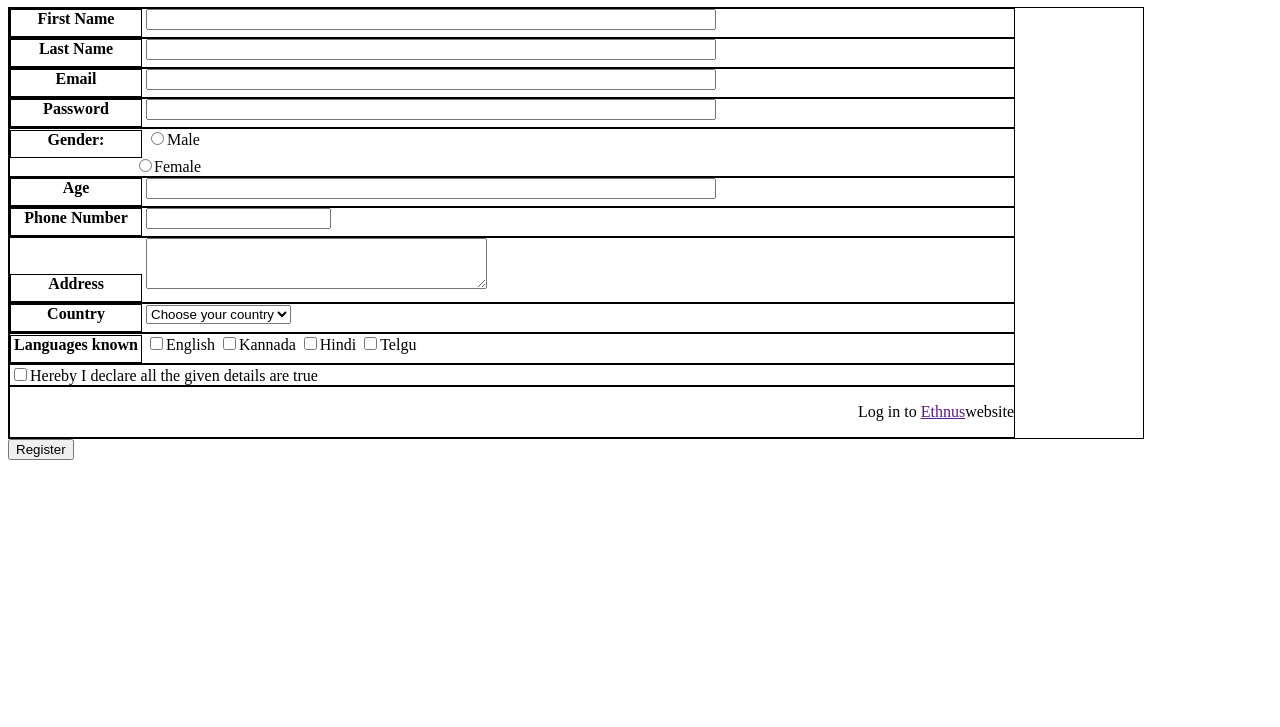
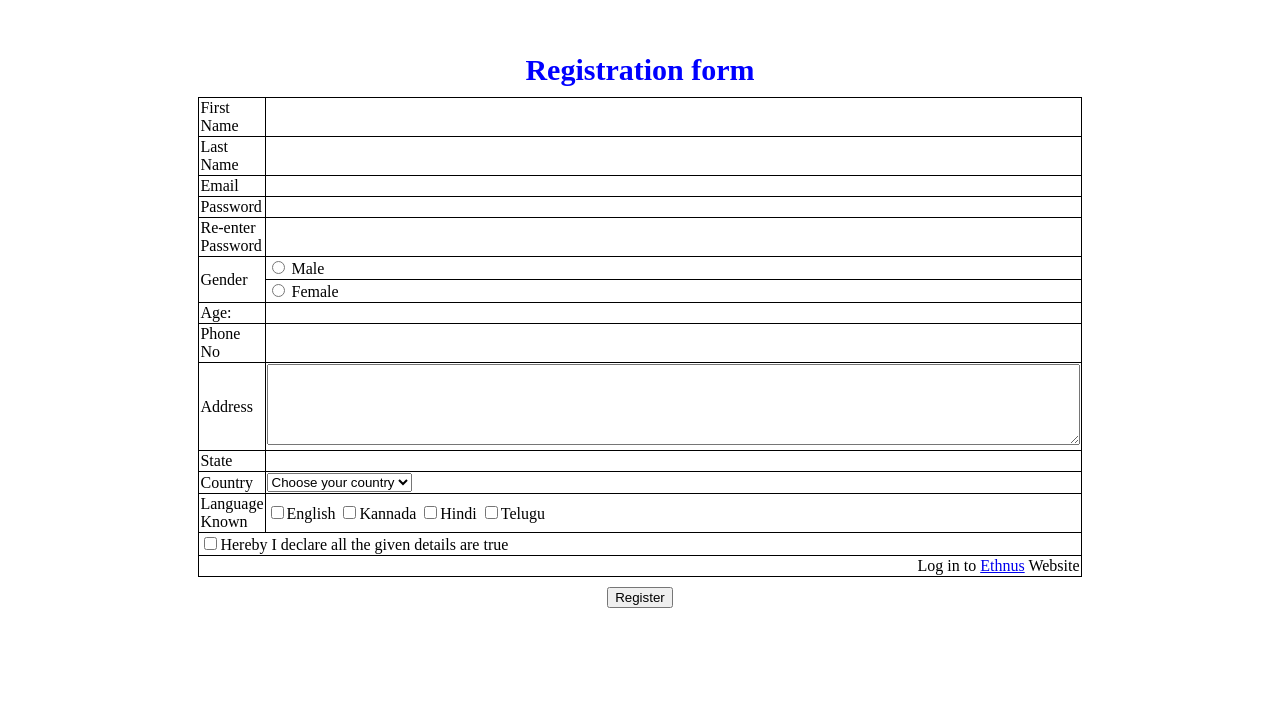
Before and after one commit to gouravmakur09/MERNStackTasks, a plain HTML site: page Task 5.html in a window 1280 px wide. Shown: the part 73-800 px from the top of the page. Drawn offline with Linux system fonts and the light colour scheme.

Commit message:
Add files via upload

```diff
--- a/Task 5.html
+++ b/Task 5.html
@@ -1,113 +1,99 @@
 <!DOCTYPE html>
 <html lang="en">
-
 <head>
     <meta charset="UTF-8">
     <meta name="viewport" content="width=device-width, initial-scale=1.0">
     <title>Task 5</title>
     <style>
-        p {
-            text-align: right;
-
+        caption{
+            font-size:30px ;
+            color: blue;
+            margin-bottom: 10px;
+            font-weight: bolder;
         }
-
-        .label {
+        div{
+            margin-top: 10px;
+            text-align: center;
+        }
+        table{
+            margin-top: 10%;
+            margin-left: auto;
+            margin-right: auto;
+            width: 60%;
+        }
+        table,td{
             border: 1px solid black;
-            width: 130px;
-            height: 26px;
-            display: inline-block;
-            text-align: center;
-            font-weight: bold;
-
-        }
-
-        #Address {
-            border: 1px solid black;
-            width: 130px;
-            height: 26px;
-            display: inline-block;
-            text-align: center;
-            font-weight: bold;
-        }
-
-        .form {
-
-            border: 1px solid black;
-            margin: 0 128px 0px 0px;
-        }
-
-        .form input[type="text"],[type="email"],[type="password"] {
-            width: 562px;
+            border-collapse: collapse;
         }
     </style>
 </head>
+<table>
+    <caption>Registration form</caption>
+    <tr>
+        <td style="width: 15%; ">First Name</td>
+        <td style="width: 45%; "></td>
+    </tr>
+    <tr>
+        <td style="width: 15%; ">Last Name</td>
+        <td style="width: 45%; "></td>
+    </tr>
+    <tr>
+        <td style="width: 15%; ">Email</td>
+        <td style="width: 45%; "></td>
+    </tr>
+    <tr>
+        <td style="width: 15%; ">Password</td>
+        <td style="width: 45%; "></td>
+    </tr>
+    <tr>
+        <td style="width: 15%; ">Re-enter Password</td>
+        <td style="width: 45%; "></td>
+    </tr>
+    <tr>
+        <td rowspan="2" style="width: 15%; height: 40px; ">Gender</td>
+        <td style="width: 45%; "><input type="radio"> Male</td>
+    </tr>
+    <tr>
+        <td style="width: 45%;"><input type="radio"> Female</td>
+    </tr>
+    <tr>
+        <td style="width: 15%; ">Age:</td>
+        <td style="width: 45%; "></td>
+    </tr>
+    <tr>
+        <td style="width: 15%; ">Phone No</td>
+        <td style="width: 45%; "></td>
+    </tr>
+    <tr>
+        <td style="width: 15%; ">Address</td>
+        <td style="width: 45%; "><textarea name="" id="" cols="99" rows="5"></textarea></td>
+    </tr>
+    <tr>
+        <td style="width: 15%; ">State</td>
+        <td style="width: 45%; "></td>
+    </tr>
+    <tr>
+        <td style="width: 15%; ">Country</td>
+        <td style="width: 45%; "><select id="country"><option value="country">Choose your country</option></select></td>
+    </tr>
+    <tr>
+        <td style="width: 15%; ">Language Known</td>
+        <td style="width: 45%; "><input type="checkbox"><label for="english">English </label><input type="checkbox"><label for="Kannada">Kannada </label><input type="checkbox"><label for="hindi">Hindi </label><input type="checkbox"><label for="telugu">Telugu </label></td>
+    </tr>
+    <tr>
+        <td colspan="2"> <input type="checkbox"><label>Hereby I declare all the given details are true </label></td>
+    </tr>
+    <tr>
+        <td colspan="2" style="text-align: right;">Log in to <a href="d">Ethnus</a> Website</td>
+    </tr>
 
+
+
+</table>
+<div>
+<input type="submit" value="Register" >
+</div>
 <body>
-    <h1>Registraion form</h1>
-    <form action="" method="get" class="form">
-        <div class="form">
-            <label for="Firstname" class="label">First Name</label>
-            <input type="text" name="Firstname">
-        </div>
-        <div class="form">
-            <label for="Lastname" class="label">Last Name</label>
-            <input type="text" name="Lastname">
-        </div>
-        <div class="form">
-            <label for="Email" class="label">Email</label>
-            <input type="email" name="Email">
-        </div>
-        <div class="form">
-            <label for="Password" class="label">Password</label>
-            <input type="password" name="Password">
-        </div>
-        <div class="form">
-            <label for="Gender" class="label">Gender:</label>
-            <label for="Gender"><input type="radio" value="Male">Male</label>
-            <br>
-            <label for="Gender"><input type="radio" value="Female" style="margin: 0px 2px 0px 129px;">Female</label>
-        </div>
-        <div class="form">
 
-            <label for="Age" class="label">Age</label>
-            <input type="text" name="Age">
-        </div>
-        <div class="form">
-            <label for="Phonenumber" class="label">Phone Number</label>
-            <input type="tel" name="Phonenumber">
-        </div>
-        <div class="form">
-            <label for="Address" id="Address">Address</label>
-            <textarea rows="3" cols="40" name="Address" form="form">
-                </textarea>
-        </div>
-        <div class="form">
-            <label for="Country" class="label">Country</label>
-            <select name="Country" id="country">
-                <option value="Choose your country">Choose your country</option>
-                <option value="India">India</option>
-                <option value="Other">Other</option>
-            </select>
-        </div>
-        <div class="form">
-            <label for="Languadges known" class="label">Languages known</label>
-            <label for="English"><input type="checkbox" value="English" name="Password">English</label>
-            <label for="Kannada"><input type="checkbox" value="Kannada" name="Password">Kannada</label>
-            <label for="Hindi"><input type="checkbox" value="Hindi" name="Password">Hindi</label>
-            <label for="Telgu"><input type="checkbox" value="Telgu" name="Password">Telgu</label>
-        </div>
-        <div class="form">
-            <label for="Declaration"><input type="checkbox">Hereby I declare all the given details are true</label>
-
-        </div>
-        <div class="form">
-            <p>Log in to <a href="">Ethnus</a>website</p>
-        </div>
-
-    </form>
-    <div>
-        <input type="submit" value="Register">
-    </div>
 </body>
-
 </html>
```
Also changed, not shown: Task6.html (added, +54 -0 lines), Task7.html (added, +113 -0 lines), index.html (added, +77 -0 lines).
